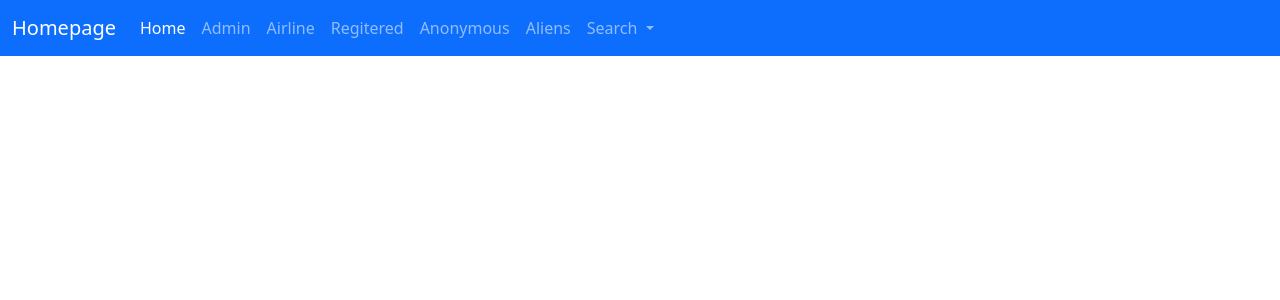
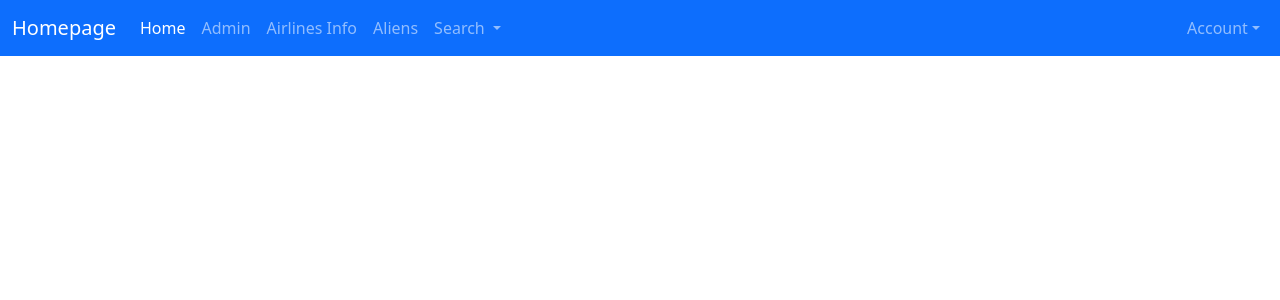
Before and after one commit to LiaTamKL/Flight_System, a Django app: page /flight_app/ in a window 1280 px wide. Shown: the top 300 px of the page. Run offline with Django 4.2, Linux system fonts and the light colour scheme.

Commit message:
homepage and DAL

```diff
--- a/flight_app/DAL/airline_facade.py
+++ b/flight_app/DAL/airline_facade.py
@@ -1,10 +1,11 @@
 from ..models import *
 from ..forms import *
 from django.http import Http404
+from .base_facade import BaseFuncade
 
 #This is for actions only someone with an airline login token can do
 
-class Airline_Facade():
+class Airline_Facade(BaseFuncade):
 
     #updates airline details via a form where the existing details are shown
     #this SHOULD NOT allow other companies to update other companies. We need logincheck later
--- a/flight_app/DAL/anony_facade.py
+++ b/flight_app/DAL/anony_facade.py
@@ -1,8 +1,8 @@
 from ..models import *
 from ..forms import *
 from django.http import Http404
-
-class AnonymusFancade():
+from .base_facade import BaseFuncade
+class AnonymusFancade(BaseFuncade):
 
     def login(username, password):
         pass
--- a/flight_app/DAL/base_facade.py
+++ b/flight_app/DAL/base_facade.py
@@ -44,6 +44,9 @@ class BaseFuncade():
             country_by_id = list(models.Country.objects.filter(pk=id))
             return country_by_id
 
-
+    # new user creation , user will be in list format to extract usernmae and password
+    # create login screen form with Create new user button which moves to user details page
+    # on commit login details will be sent here for user creation.
+    # also will generate token for the user?
     def create_new_user(user):
         pass
--- a/flight_app/DAL/customer_facade.py
+++ b/flight_app/DAL/customer_facade.py
@@ -1,8 +1,9 @@
 from ..models import *
 from ..forms import *
 from django.http import Http404
+from .base_facade import BaseFuncade
 
-class CustomerFancade():
+class CustomerFancade(BaseFuncade):
 
     def update_customer(customer):
         pass
--- a/flight_app/templates/home.html
+++ b/flight_app/templates/home.html
@@ -26,13 +26,7 @@
                 <a class="nav-link" href="\admin">Admin</a>
               </li>
               <li class="nav-item">
-                <a class="nav-link" href="">Airline</a>
-              </li>
-              <li class="nav-item">
-                <a class="nav-link" href="">Regitered</a>
-              </li>
-              <li class="nav-item">
-                <a class="nav-link" href="">Anonymous</a>
+                <a class="nav-link" href="">Airlines Info</a>
               </li>
               <li class="nav-item">
                 <a class="nav-link" href="https://17rg073sukbm1lmjk9jrehb643-wpengine.netdna-ssl.com/wp-content/uploads/2014/10/ancient-aliens-invisible-something-meme-generator-im-not-saying-it-was-aliens-but-it-was-aliens-a0f6bd.jpg">Aliens</a>
@@ -52,15 +46,22 @@
                   <li><a class="dropdown-item" href="#">Something else here</a></li>
                 </ul>
               </li>
-              <!-- <li class="nav-item">
-                <a class="nav-link" href="search\">Search</a>
-              </li> -->
-
             </ul>
 
-          </div>
+            <ul class="navbar-nav ms-auto">
+                <li class="nav-item dropdown">
+                    <a class="nav-link dropdown-toggle" role="button" data-bs-toggle="dropdown" aria-expanded="false">Account</a>
+                    <ul class="dropdown-menu dropdown-menu-end" aria-labelledby="navbarDropdown">
+                        <li><a class="dropdown-item" href="/login">Login</a></li>
+                        <li><a class="dropdown-item" href="/register">Register</a></li>
+                    </ul>
+                </li>
+            </ul>
         </div>
-      </nav>
+    </div>
+</nav>
+</body>
+</html>
 
 
 
```
